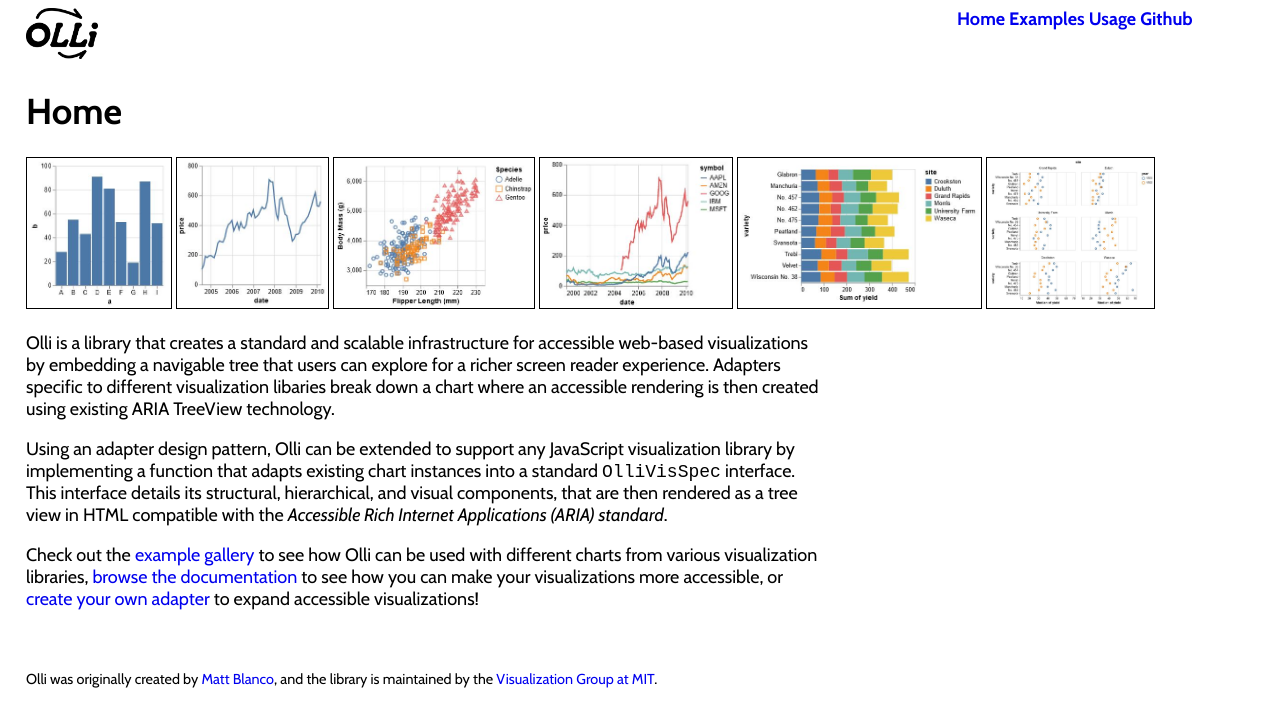
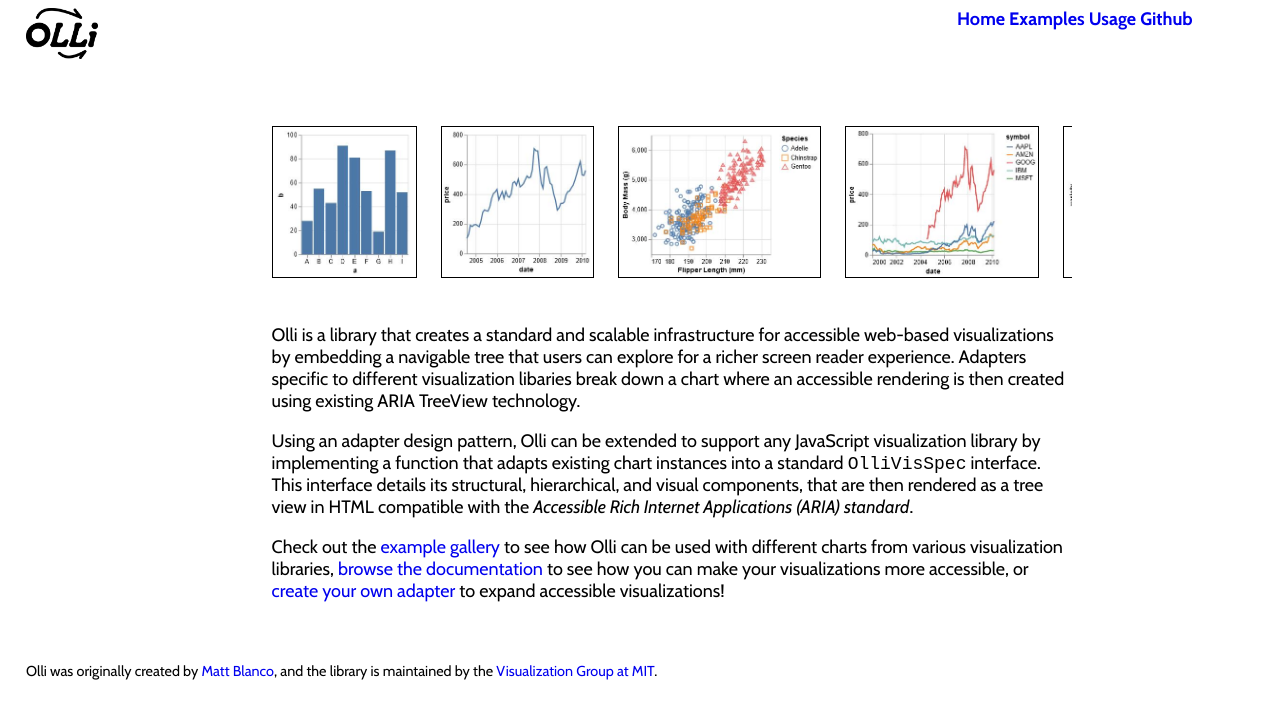
Before and after one commit to mitvis/olli, a Jekyll site: the page built from docs/index.html, in a window 1280 px wide. Shown: the top 727 px of the page. Built offline with Jekyll 4.4.1, drawn with Linux system fonts in a browser that asks for light colours.

Commit message:
scrollable gallery

```diff
--- a/docs/_includes/gallery.html
+++ b/docs/_includes/gallery.html
@@ -1,8 +1,9 @@
 <!DOCTYPE html>
 <div class="Container-Gallery">
     {% for example in site.data.examples %}
-        <a class="Gallery-Link Gallery-Link-Clicked" href="{{site.baseurl}}{{example.url}}">
+    <img class="Gallery-Image" src="{{site.baseurl}}{{example.img}}" />
+    <!-- <a class="Gallery-Link" href="{{site.baseurl}}{{example.url}}">
             <img class="Gallery-Image" src="{{site.baseurl}}{{example.img}}" />
-        </a>
+        </a> -->
     {% endfor %}
 </div>
--- a/docs/_layouts/default.html
+++ b/docs/_layouts/default.html
@@ -13,7 +13,7 @@
 <body>
   <nav class="Nav">
     <!-- <h2 class="Logo">Olli</h2> -->
-    <img class="Logo" src="{{site.baseurl}}/img/olli-logo.png" />
+    <a href="{{site.baseurl}}/"><img class="Logo" src="{{site.baseurl}}/img/olli-logo.png" /></a>
     <div class="Links">
       <a href="{{site.baseurl}}/">Home</a>
       <a href="{{site.baseurl}}/examples/">Examples</a>
@@ -21,8 +21,7 @@
       <a href="https://github.com/mitvis/olli" target="_blank">Github</a>
     </div>
   </nav>
-  <h1>{{ page.title }}</h1>
-  <section>
+  <section class="Content">
     {{ content }}
   </section>
   <footer>
--- a/docs/css/main.css
+++ b/docs/css/main.css
@@ -10,11 +10,6 @@
 
 a[href] {
   text-decoration: none;
-}
-
-.Gallery-Image {
-  height: 150px;
-  border: 1px solid black;
 }
 
 p {
@@ -39,6 +34,34 @@
   font-weight: 700;
 }
 
+.Content {
+  margin-top: 5%;
+  margin-left: 20%;
+  margin-right: 10%;
+  height: fit-content;
+}
+
+.Gallery-Image {
+  height: 150px;
+  border: 1px solid black;
+  /* width: 100%; */
+  float: left;
+  margin-right: 3%;
+}
+
+.Container-Gallery {
+  width: 100%;
+  height: 180px;
+  display: flex;
+  overflow-x: auto;
+  overflow-y: hidden;
+  max-width: 800px;
+}
+
+.Gallery-Link {
+  float: left;
+}
+
 footer {
   margin-top: 60px;
   font-size: 0.8em;
```
